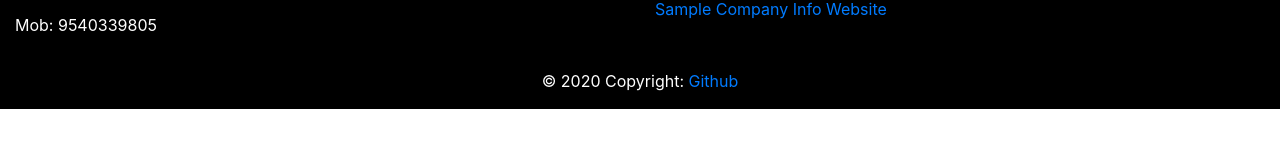
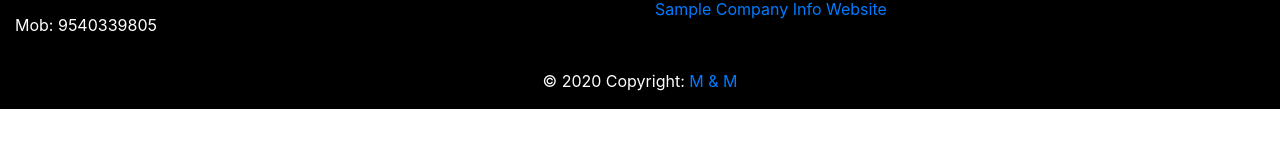
Before and after one commit to maurya20/MyReactapps, a React (Create React App) app: page /contact in a window 1280 px wide. Shown: the part 334-482 px from the top of the page. Built offline with nearby package versions, Linux system fonts and the light colour scheme; the HTML template or start-up script is replaced by a standard one.

Commit message:
previous update

```diff
--- a/src/App.js
+++ b/src/App.js
@@ -2,9 +2,8 @@ import React, { Component } from 'react'
 import Footer from './components/Footer'
 import Header from './components/Header'
 
-import { BrowserRouter as Router, Switch, Route, Link } from 'react-router-dom';
 
-export class App extends Component {
+class App extends Component {
   render() {
     return (
       <div>
--- a/src/components/Footer.jsx
+++ b/src/components/Footer.jsx
@@ -30,7 +30,7 @@ export class Footer extends Component {
               </MDBContainer>
               <div className="footer-copyright text-center py-3">
                 <MDBContainer fluid>
-                  &copy; {new Date().getFullYear()} Copyright: <a href="https://github.com/maurya20"> Github </a>
+                  &copy; {new Date().getFullYear()} Copyright: <a href="https://github.com/maurya20"> M & M  </a>
                 </MDBContainer>
               </div>
             </MDBFooter>
--- a/src/components/Gallery.jsx
+++ b/src/components/Gallery.jsx
@@ -3,7 +3,7 @@ import Image from 'react-bootstrap/Image'
 import {Col, Row, Container} from 'react-bootstrap'
 
 
-export class imageGallery extends Component {
+class imageGallery extends Component {
     render() {
         const imgUrl = 'https://picsum.photos/300'
         return (
--- a/src/components/Header.jsx
+++ b/src/components/Header.jsx
@@ -8,7 +8,7 @@ import About from "./About";
 import Gallery from './Gallery'
 import Contact from "./Contact";
 
-export class Header extends Component {
+class Header extends Component {
   render() {
     return (
       <div>
@@ -27,8 +27,7 @@ export class Header extends Component {
 
 
             <Link to={"/"} className="nav-link">
-                  {" "}
-                  Home{" "}
+                  Home
                 </Link>
                 <Link to={"/about"} className="nav-link">
                   About
```
